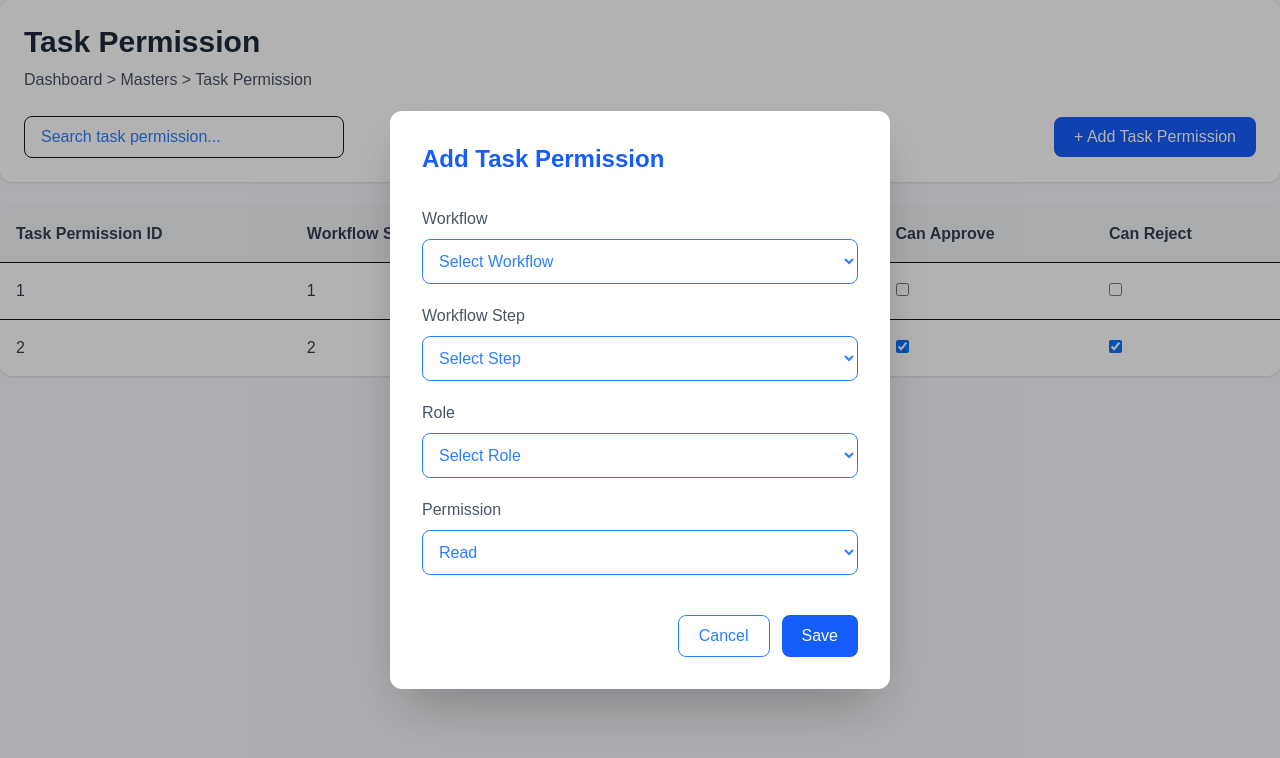
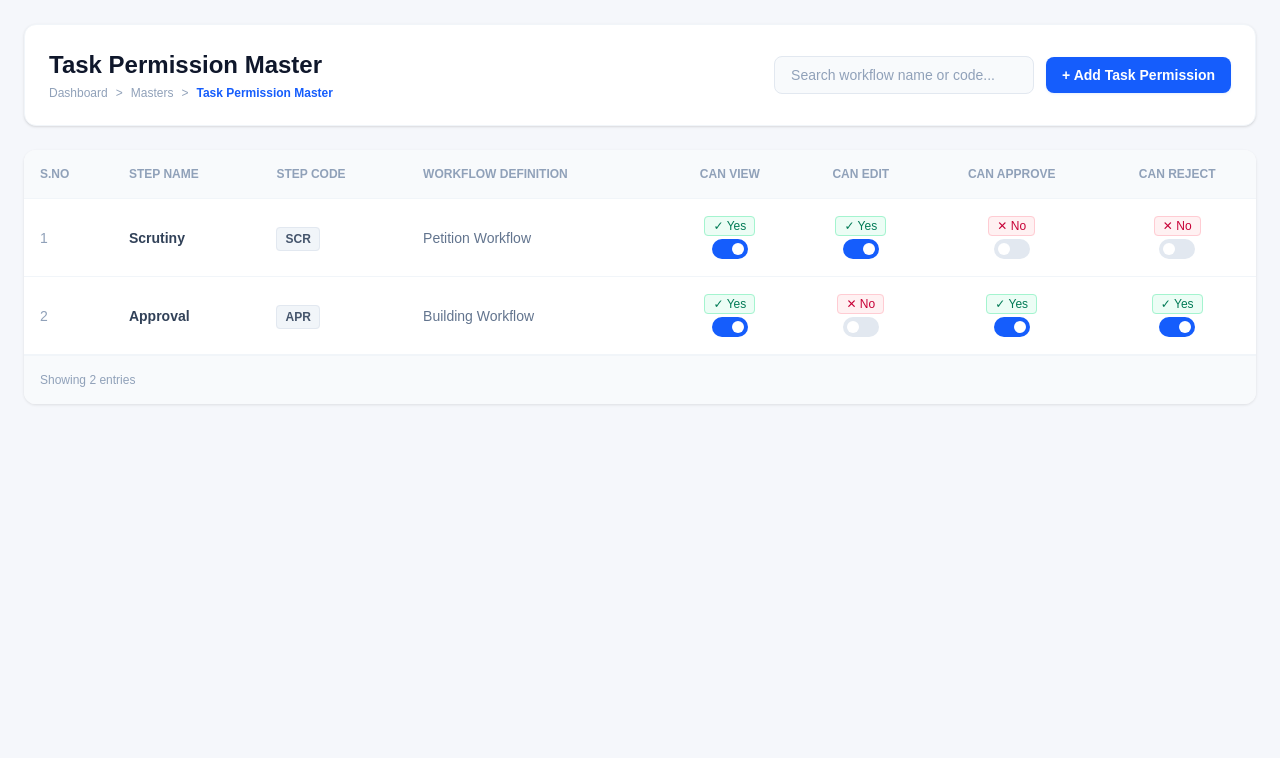
Before and after one commit to Abhishekkyadav/FlowCore_FN, a Next.js app: page /permission_pg in a window 1280 px wide. Shown: the top 758 px of the page. Built offline with nearby package versions, Linux system fonts and the light colour scheme.

Commit message:
updated_code

```diff
--- a/src/components/task-permission/Header.js
+++ b/src/components/task-permission/Header.js
@@ -1,30 +1,35 @@
+import React from 'react';
 
-export default function Header() {
+export default function Header({ searchTerm, setSearchTerm, onAddClick }) {
   return (
-    <>
-      <div className="bg-white rounded-xl shadow p-6 mb-6">
-        <h1 className="text-3xl font-bold text-gray-800">
-          Task Permission
-        </h1>
+    <div className="flex flex-col md:flex-row md:items-center md:justify-between bg-white rounded-xl p-6 shadow-sm border border-slate-100 mb-6">
+      <div>
+        <h1 className="text-2xl font-bold text-slate-900">Task Permission Master</h1>
+        <div className="flex items-center space-x-2 text-xs text-slate-400 mt-1 font-medium">
+          <span>Dashboard</span>
+          <span>&gt;</span>
+          <span>Masters</span>
+          <span>&gt;</span>
+          <span className="text-blue-600 font-semibold">Task Permission Master</span>
+        </div>
+      </div>
 
-        <p className="text-gray-600 mt-2">
-          Dashboard &gt; Masters &gt; Task Permission
-        </p>
-
-        <div className="flex justify-between items-center mt-6">
-
+      <div className="flex flex-col sm:flex-row items-stretch sm:items-center gap-3 mt-4 md:mt-0">
         <input
           type="text"
-            placeholder="Search task permission..."
-            className="w-80 border border-gray-900 rounded-lg px-4 py-2 outline-none text-black placeholder:text-blue-500"
+          placeholder="Search workflow name or code..."
+          value={searchTerm}
+          onChange={(e) => setSearchTerm(e.target.value)}
+          className="px-4 py-2 text-sm bg-slate-50 border border-slate-200 rounded-lg focus:outline-none focus:border-blue-500 focus:bg-white placeholder:text-slate-400 min-w-[260px]"
         />
-
-
-          <button className="bg-blue-600 hover:bg-blue-700 text-white px-5 py-2 rounded-lg">
+        {/* Added onClick trigger here */}
+        <button
+          onClick={onAddClick}
+          className="bg-blue-600 hover:bg-blue-700 text-white px-4 py-2 rounded-lg text-sm font-semibold transition-colors flex items-center justify-center shadow-sm shadow-blue-500/10"
+        >
           + Add Task Permission
         </button>
       </div>
     </div>
-    </>
   );
 }
--- a/src/components/task-permission/Popup.js
+++ b/src/components/task-permission/Popup.js
@@ -1,90 +1,138 @@
-export default function Popup() {
+import React, { useState } from 'react';
+
+export default function Popup({ onClose, onSave }) {
+
+  const [stepName, setStepName] = useState("");
+  const [stepCode, setStepCode] = useState("");
+  const [workflow, setWorkflow] = useState("");
+
+  // Permissions checkbox states
+  const [canView, setCanView] = useState(false);
+  const [canEdit, setCanEdit] = useState(false);
+  const [canApprove, setCanApprove] = useState(false);
+  const [canReject, setCanReject] = useState(false);
+
+  const handleSubmit = (e) => {
+    e.preventDefault();
+    if (!stepName || !stepCode || !workflow) {
+      alert("Please fill out all text fields!");
+      return;
+    }
+
+
+    onSave({
+      stepName,
+      stepCode: stepCode.toUpperCase(),
+      workflow,
+      canView,
+      canEdit,
+      canApprove,
+      canReject
+    });
+
+    onClose();
+  };
+
   return (
-    <>
-     <div className="fixed inset-0 flex justify-center items-center bg-black/30">
+    /* 1. BACKGROUND OVERLAY CONTAINER:
 
-      <div className="w-[500px] bg-white rounded-xl shadow-2xl p-8">
-        <h2 className="text-2xl font-bold mb-8 text-blue-600">
-          Add Task Permission
-        </h2>
+    */
+    <div className="fixed inset-0 bg-black/40 backdrop-blur-sm flex items-center justify-center z-50 p-4">
 
-        <div className="space-y-5">
+      {/* Popup White Box */}
+      <div className="bg-white rounded-xl shadow-xl w-full max-w-lg overflow-hidden border border-slate-100">
 
+        {/* Header Section */}
+        <div className="px-6 py-4 border-b border-slate-100 flex justify-between items-center bg-slate-50">
+          <h2 className="text-lg font-bold text-slate-900">Add New Task Permission</h2>
+          <button type="button" onClick={onClose} className="text-slate-400 hover:text-slate-600 font-bold text-lg">✕</button>
+        </div>
+
+        {/* Form Fields Section */}
+        <form onSubmit={handleSubmit} className="p-6 space-y-4">
+
+          {/* Step Name */}
           <div>
-
-            <label className="block mb-2 font-medium text-gray-600">
-              Workflow
-            </label>
-
-            <select className="w-full border rounded-lg p-3 text-blue-500">
-
-              <option>Select Workflow</option>
-
-            </select>
-
+            <label className="block text-xs font-bold text-slate-500 uppercase tracking-wide mb-1">Step Name</label>
+            <input
+              type="text"
+              placeholder="e.g., Verification"
+              value={stepName}
+              onChange={(e) => setStepName(e.target.value)}
+              className="w-full px-3 py-2 border border-slate-200 rounded-lg text-sm focus:outline-none focus:border-blue-500 bg-slate-50"
+            />
           </div>
 
+          {/* Step Code */}
           <div>
-
-            <label className="block mb-2 font-medium text-gray-600">
-              Workflow Step
-            </label>
-
-            <select className="w-full border rounded-lg p-3 text-blue-500">
-
-              <option>Select Step</option>
-
-            </select>
-
+            <label className="block text-xs font-bold text-slate-500 uppercase tracking-wide mb-1">Step Code</label>
+            <input
+              type="text"
+              placeholder="e.g., VERIFY"
+              value={stepCode}
+              onChange={(e) => setStepCode(e.target.value)}
+              className="w-full px-3 py-2 border border-slate-200 rounded-lg text-sm focus:outline-none focus:border-blue-500 bg-slate-50"
+            />
           </div>
 
+          {/* Workflow Definition */}
           <div>
-
-            <label className="block mb-2 font-medium text-gray-600">
-              Role
-            </label>
-
-            <select className="w-full border rounded-lg p-3 text-blue-500">
-
-              <option>Select Role</option>
-
-            </select>
-
+            <label className="block text-xs font-bold text-slate-500 uppercase tracking-wide mb-1">Workflow Definition</label>
+            <input
+              type="text"
+              placeholder="e.g., Document Verification Workflow"
+              value={workflow}
+              onChange={(e) => setWorkflow(e.target.value)}
+              className="w-full px-3 py-2 border border-slate-200 rounded-lg text-sm focus:outline-none focus:border-blue-500 bg-slate-50"
+            />
           </div>
 
-          <div>
+          {/* Checkboxes Group */}
+          <div className="bg-slate-50 p-4 rounded-xl border border-slate-100">
+            <span className="block text-xs font-bold text-slate-500 uppercase tracking-wide mb-3">Set Initial Permissions</span>
 
-            <label className="block mb-2 font-medium text-gray-600">
-              Permission
-            </label>
+            <div className="grid grid-cols-2 gap-3">
+              <label className="flex items-center space-x-2 text-sm text-slate-700 cursor-pointer">
+                <input type="checkbox" checked={canView} onChange={(e) => setCanView(e.target.checked)} className="w-4 h-4 text-blue-600 border-slate-300 rounded" />
+                <span>Can View</span>
+              </label>
 
-            <select className="w-full border rounded-lg p-3 text-blue-500">
+              <label className="flex items-center space-x-2 text-sm text-slate-700 cursor-pointer">
+                <input type="checkbox" checked={canEdit} onChange={(e) => setCanEdit(e.target.checked)} className="w-4 h-4 text-blue-600 border-slate-300 rounded" />
+                <span>Can Edit</span>
+              </label>
 
-              <option>Read</option>
+              <label className="flex items-center space-x-2 text-sm text-slate-700 cursor-pointer">
+                <input type="checkbox" checked={canApprove} onChange={(e) => setCanApprove(e.target.checked)} className="w-4 h-4 text-blue-600 border-slate-300 rounded" />
+                <span>Can Approve</span>
+              </label>
 
-              <option>Write</option>
-
-              <option>Approve</option>
-
-            </select>
-
+              <label className="flex items-center space-x-2 text-sm text-slate-700 cursor-pointer">
+                <input type="checkbox" checked={canReject} onChange={(e) => setCanReject(e.target.checked)} className="w-4 h-4 text-blue-600 border-slate-300 rounded" />
+                <span>Can Reject</span>
+              </label>
+            </div>
           </div>
 
-        </div>
+          {/* Action Buttons */}
+          <div className="flex items-center justify-end space-x-3 pt-4 border-t border-slate-100">
+            <button
+              type="button"
+              onClick={onClose}
+              className="px-4 py-2 border border-slate-200 text-slate-600 rounded-lg text-sm font-semibold bg-white hover:bg-slate-50"
+            >
+              Cancel
+            </button>
+            <button
+              type="submit"
+              className="px-4 py-2 bg-blue-600 hover:bg-blue-700 text-white rounded-lg text-sm font-semibold"
+            >
+              Save Permission
+            </button>
+          </div>
 
-        <div className="flex justify-end gap-3 mt-10">
-
-          <button className="border px-5 py-2 rounded-lg text-blue-500">
-            Cancel
-          </button>
-
-          <button className="bg-blue-600 text-white px-5 py-2 rounded-lg">
-            Save
-          </button>
-
-        </div>
+        </form>
       </div>
-      </div>
-    </>
+    </div>
   );
 }
--- a/src/components/task-permission/Table.js
+++ b/src/components/task-permission/Table.js
@@ -1,104 +1,134 @@
-const permissions = [
-  {
-    TaskPermissionId: 1,
-    WorkflowStepId: 1,
-    CanView: 1,
-    CanEdit: 1,
-    CanApprove: 0,
-    CanReject: 0,
-  },
-  {
-    TaskPermissionId: 2,
-    WorkflowStepId: 2,
-    CanView: 1,
-    CanEdit: 0,
-    CanApprove: 1,
-    CanReject: 1,
-  },
-];
+import React from 'react';
 
-export default function Table() {
+export default function Table({ permissions, searchTerm, onToggle }) {
+
+  // 1. Search Filter
+  const filteredData = permissions.filter((row) => {
+    const nameMatch = row.stepName.toLowerCase().includes(searchTerm.toLowerCase());
+    const codeMatch = row.stepCode.toLowerCase().includes(searchTerm.toLowerCase());
+    const workflowMatch = row.workflow.toLowerCase().includes(searchTerm.toLowerCase());
+
+    return nameMatch || codeMatch || workflowMatch;
+  });
+
   return (
-    <>
-      <div className="bg-white rounded-xl shadow overflow-hidden">
+    <div style={{ backgroundColor: 'white', borderRadius: '12px', boxShadow: '0 1px 3px rgba(0,0,0,0.1)', overflowX: 'auto' }}>
+      <table className="w-full text-left">
 
-        <table className="w-full">
+        {/* Table  Heading */}
+        <thead>
+          <tr className="bg-slate-50 border-b border-slate-100 text-slate-400 text-xs uppercase font-bold">
+            <th className="p-4">S.No</th>
+            <th className="p-4">Step Name</th>
+            <th className="p-4">Step Code</th>
+            <th className="p-4">Workflow Definition</th>
+            <th className="p-4 text-center">Can View</th>
+            <th className="p-4 text-center">Can Edit</th>
+            <th className="p-4 text-center">Can Approve</th>
+            <th className="p-4 text-center">Can Reject</th>
+          </tr>
+        </thead>
 
-          <thead className="bg-gray-100">
+        {/* Table Data (Body) */}
+        <tbody className="text-sm text-slate-700">
+          {filteredData.map((row, index) => (
+            <tr key={row.id} className="border-b border-slate-100 hover:bg-slate-50">
 
-            <tr>
+              {/* 1. Serial Number */}
+              <td className="p-4 text-slate-400">{index + 1}</td>
 
-              <th className="p-4 text-left text-gray-700 font-semibold">Task Permission ID</th>
+              {/* 2. Step Name */}
+              <td className="p-4 font-bold">{row.stepName}</td>
 
-              <th className="p-4 text-left text-gray-700 font-semibold">Workflow Step ID</th>
+              {/* 3. Step Code (Pill Badge) */}
+              <td className="p-4">
+                <span className="bg-slate-100 text-slate-600 px-2 py-1 rounded text-xs border border-slate-200 uppercase font-semibold">
+                  {row.stepCode}
+                </span>
+              </td>
 
-              <th className="p-4 text-left text-gray-700 font-semibold">Can View</th>
+              {/* 4. Workflow Definition */}
+              <td className="p-4 text-slate-500">{row.workflow}</td>
 
-              <th className="p-4 text-left text-gray-700 font-semibold">Can edit</th>
+              {/* ================= COLUMN 5: CAN VIEW ================= */}
+              <td className="p-4 text-center">
 
-              <th className="p-4 text-left text-gray-700 font-semibold">Can Approve</th>
+                <div className="mb-1">
+                  {row.canView ? (
+                    <span className="bg-emerald-50 text-emerald-700 text-xs px-2 py-0.5 rounded border border-emerald-200 font-medium">✓ Yes</span>
+                  ) : (
+                    <span className="bg-rose-50 text-rose-700 text-xs px-2 py-0.5 rounded border border-rose-200 font-medium">✕ No</span>
+                  )}
+                </div>
 
-              <th className="p-4 text-left text-gray-700 font-semibold">Can Reject</th>
+                <button
+                  onClick={() => onToggle(row.id, 'canView')}
+                  className={`relative inline-flex h-5 w-9 items-center rounded-full ${row.canView ? 'bg-blue-600' : 'bg-slate-200'}`}
+                >
+                  <span className={`inline-block h-3 w-3 rounded-full bg-white transition-all ${row.canView ? 'translate-x-5' : 'translate-x-1'}`} />
+                </button>
+              </td>
+
+              {/* ================= COLUMN 6: CAN EDIT ================= */}
+              <td className="p-4 text-center">
+                <div className="mb-1">
+                  {row.canEdit ? (
+                    <span className="bg-emerald-50 text-emerald-700 text-xs px-2 py-0.5 rounded border border-emerald-200 font-medium">✓ Yes</span>
+                  ) : (
+                    <span className="bg-rose-50 text-rose-700 text-xs px-2 py-0.5 rounded border border-rose-200 font-medium">✕ No</span>
+                  )}
+                </div>
+                <button
+                  onClick={() => onToggle(row.id, 'canEdit')}
+                  className={`relative inline-flex h-5 w-9 items-center rounded-full ${row.canEdit ? 'bg-blue-600' : 'bg-slate-200'}`}
+                >
+                  <span className={`inline-block h-3 w-3 rounded-full bg-white transition-all ${row.canEdit ? 'translate-x-5' : 'translate-x-1'}`} />
+                </button>
+              </td>
+
+              {/* ================= COLUMN 7: CAN APPROVE ================= */}
+              <td className="p-4 text-center">
+                <div className="mb-1">
+                  {row.canApprove ? (
+                    <span className="bg-emerald-50 text-emerald-700 text-xs px-2 py-0.5 rounded border border-emerald-200 font-medium">✓ Yes</span>
+                  ) : (
+                    <span className="bg-rose-50 text-rose-700 text-xs px-2 py-0.5 rounded border border-rose-200 font-medium">✕ No</span>
+                  )}
+                </div>
+                <button
+                  onClick={() => onToggle(row.id, 'canApprove')}
+                  className={`relative inline-flex h-5 w-9 items-center rounded-full ${row.canApprove ? 'bg-blue-600' : 'bg-slate-200'}`}
+                >
+                  <span className={`inline-block h-3 w-3 rounded-full bg-white transition-all ${row.canApprove ? 'translate-x-5' : 'translate-x-1'}`} />
+                </button>
+              </td>
+
+              {/* ================= COLUMN 8: CAN REJECT ================= */}
+              <td className="p-4 text-center">
+                <div className="mb-1">
+                  {row.canReject ? (
+                    <span className="bg-emerald-50 text-emerald-700 text-xs px-2 py-0.5 rounded border border-emerald-200 font-medium">✓ Yes</span>
+                  ) : (
+                    <span className="bg-rose-50 text-rose-700 text-xs px-2 py-0.5 rounded border border-rose-200 font-medium">✕ No</span>
+                  )}
+                </div>
+                <button
+                  onClick={() => onToggle(row.id, 'canReject')}
+                  className={`relative inline-flex h-5 w-9 items-center rounded-full ${row.canReject ? 'bg-blue-600' : 'bg-slate-200'}`}
+                >
+                  <span className={`inline-block h-3 w-3 rounded-full bg-white transition-all ${row.canReject ? 'translate-x-5' : 'translate-x-1'}`} />
+                </button>
+              </td>
 
             </tr>
+          ))}
+        </tbody>
+      </table>
 
-          </thead>
-
-          <tbody>
-
-            {permissions.map((item) => (
-
-              <tr
-                key={item}
-                className="border-t hover:bg-gray-50"
-              >
-
-                <td className="p-4 text-gray-700">{item.TaskPermissionId}</td>
-
-                <td className="p-4 text-gray-700">{item.WorkflowStepId}</td>
-
-                <td className="p-4">
-                    <input
-                        type="checkbox"
-                        checked={item.CanView === 1}
-                        readOnly
-                    />
-                    </td>
-
-                    <td className="p-4">
-                    <input
-                        type="checkbox"
-                        checked={item.CanEdit === 1}
-                        readOnly
-                    />
-                    </td>
-
-                    <td className="p-4">
-                    <input
-                        type="checkbox"
-                        checked={item.CanApprove === 1}
-                        readOnly
-                    />
-                    </td>
-
-                    <td className="p-4">
-                    <input
-                        type="checkbox"
-                        checked={item.CanReject === 1}
-                        readOnly
-                    />
-                    </td>
-
-
-              </tr>
-
-            ))}
-
-          </tbody>
-
-        </table>
-
+      {/* Footer entries count */}
+      <div className="p-4 bg-slate-50 text-xs text-slate-400 font-medium border-t border-slate-100">
+        Showing {filteredData.length} entries
       </div>
-    </>
+    </div>
   );
 }
--- a/src/pages/permission_pg.js
+++ b/src/pages/permission_pg.js
@@ -1,16 +1,55 @@
+import React, { useState } from 'react';
 import Header from "../components/task-permission/Header";
 import Table from "../components/task-permission/Table";
 import Popup from "../components/task-permission/Popup";
 
+const initialPermissions = [
+  { id: 1, stepName: "Scrutiny", stepCode: "SCR", workflow: "Petition Workflow", canView: true, canEdit: true, canApprove: false, canReject: false },
+  { id: 2, stepName: "Approval", stepCode: "APR", workflow: "Building Workflow", canView: true, canEdit: false, canApprove: true, canReject: true }
+];
+
 export default function PermissionPage() {
+  const [permissions, setPermissions] = useState(initialPermissions);
+  const [searchTerm, setSearchTerm] = useState("");
+
+  // 1. New state to open and close the popup box
+  const [isPopupOpen, setIsPopupOpen] = useState(false);
+
+  const handleToggle = (id, field) => {
+    const updatedData = permissions.map((item) => {
+      if (item.id === id) {
+        return { ...item, [field]: !item[field] };
+      }
+      return item;
+    });
+    setPermissions(updatedData);
+  };
+
+  // 2. Function to add the new permission from the popup into our table
+  const handleAddNewPermission = (newRow) => {
+    const newId = permissions.length + 1;
+    const completedRow = { id: newId, ...newRow };
+    setPermissions([...permissions, completedRow]);
+  };
+
   return (
-    <>
-      <div className="min-h-screen bg-[#F5F7FB] P-6">
-      <Header />
-      <Table />
-      <Popup />
+    <div className="min-h-screen bg-[#F5F7FB] p-6 text-slate-700">
+      {/* Pass the function to open the popup to the Header */}
+      <Header
+        searchTerm={searchTerm}
+        setSearchTerm={setSearchTerm}
+        onAddClick={() => setIsPopupOpen(true)}
+      />
 
-      </div>
-    </>
+      <Table permissions={permissions} searchTerm={searchTerm} onToggle={handleToggle} />
+
+      {/* 3. If isPopupOpen is true, render the Popup component */}
+      {isPopupOpen && (
+        <Popup
+          onClose={() => setIsPopupOpen(false)}
+          onSave={handleAddNewPermission}
+        />
+      )}
+    </div>
   );
 }
```
Lines whose indentation alone changed are shown as unchanged.
